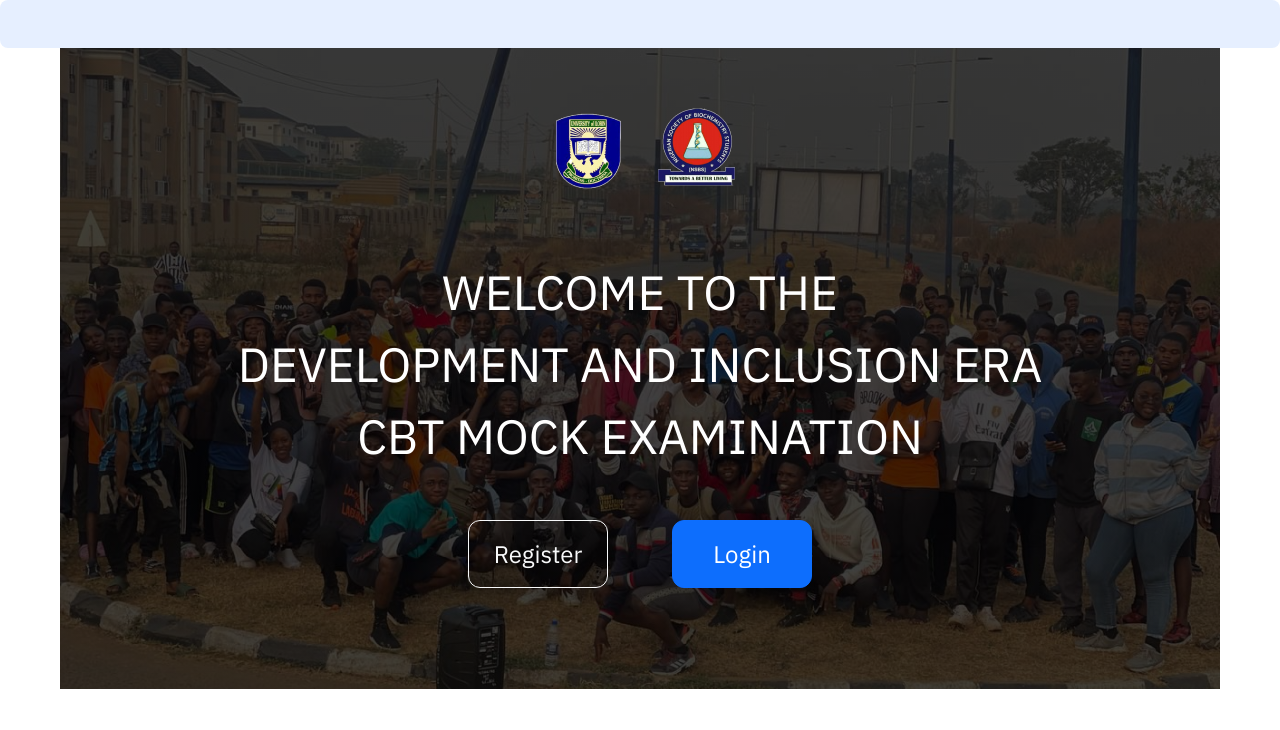
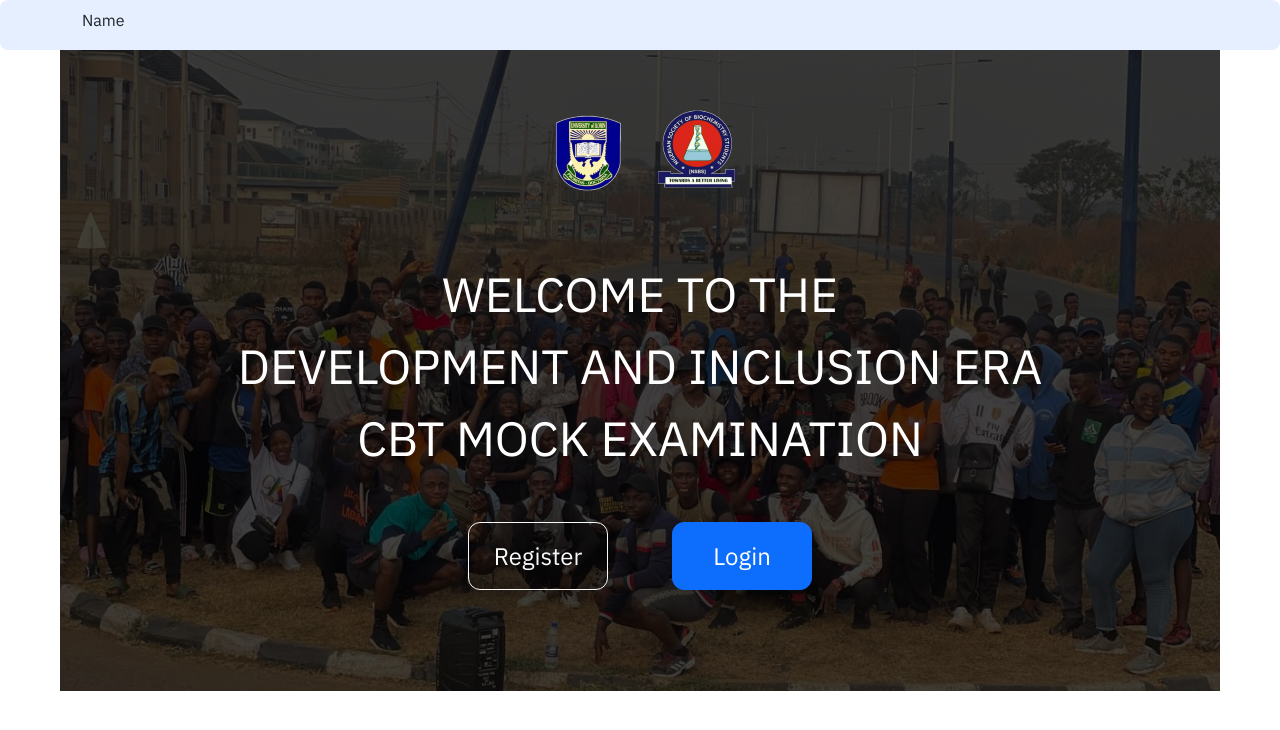
Before and after one commit to Maiqel1/cbt-test, a React (Create React App) app: page / in a window 1280 px wide. Shown: the top 730 px of the page. Built offline with nearby package versions, Linux system fonts and the light colour scheme.

Commit message:
feat: added styling to navigation, added submit button to nav

```diff
--- a/src/Context/QuizContext.js
+++ b/src/Context/QuizContext.js
@@ -40,6 +40,9 @@ export const QuizProvider = ({ children }) => {
       answer: "A",
     },
   ];
+
+  const timeAllocated = 60;
+  const [timeRemaining, setTimeRemaining] = useState(timeAllocated);
 
 
   //   this state is to clear the radio inputs when next is clicked, and retain state when previous is clicked
@@ -89,6 +92,9 @@ const finishQuiz = (showPrompt = true) => {
         answers,
         setAnswers,
         handleChange,
+        timeAllocated,
+        timeRemaining,
+        setTimeRemaining,
 
       }}
     >
--- a/src/components/Home.jsx
+++ b/src/components/Home.jsx
@@ -1,5 +1,6 @@
 import nsbs from "../assets/img/nsbs.png";
 import unilorin from "../assets/img/unilorin.png";
+import { Link } from "react-router-dom";
 
 function Home() {
   return (
@@ -22,8 +23,12 @@ function Home() {
         </div>
 
         <div className="header-buttons d-flex justify-content-center mt-5">
+          <Link to={'/register'}>
           <button className="btn btn-outline-light me-3">Register</button>
+          </Link>
+          <Link to={'/login'}>
           <button className="btn btn-primary text-white ms-5">Login</button>
+          </Link>
         </div>
       </header>
     </>
--- a/src/components/Nav.jsx
+++ b/src/components/Nav.jsx
@@ -1,7 +1,18 @@
+import {useContext} from 'react'
+import QuizContext from "../Context/QuizContext"
+
 function Nav() {
+
+  const {timeAllocated, timeRemaining, finishQuiz} = useContext(QuizContext)
+
   return (
-    <div className="navBar p-4">
-
+    <div className="navBar">
+        <div className="d-flex justify-content-between container pt-2">
+          <p>Name</p>
+          {/* timeRemaining <= timeAllocated / 2 && (
+          <button onClick={finishQuiz}>Submit</button> */}
+          {timeRemaining <= timeAllocated /2 && (<p onClick={finishQuiz} className="submit-button"> SUBMIT</p>)}
+        </div>
     </div>
   )
 }
--- a/src/components/Quiz.jsx
+++ b/src/components/Quiz.jsx
@@ -5,15 +5,15 @@ import { useState, useContext, useEffect } from "react";
 import  QuizContext  from "../Context/QuizContext";
 
 function Quiz() {
-  const {examState, Questions, answers, setAnswers, handleChange, finishQuiz } = useContext(QuizContext);
+  const {examState, Questions, answers, setAnswers, handleChange, finishQuiz , timeAllocated, timeRemaining, setTimeRemaining } = useContext(QuizContext);
   // setting question and answer state
   const [currentQuestion, setCurrentQuestion] = useState(0);
   const [optionChosen, setOptionChosen] = useState("");
 
   //   setting timer state
+
   // const [timeLeft, setTimeLeft] = useState(100);
-  const timeAllocated = 10000;
-  const [timeRemaining, setTimeRemaining] = useState(timeAllocated);
+
 
   useEffect(() => {
     let intervalId = setInterval(() => {
@@ -36,16 +36,8 @@ function Quiz() {
     setCurrentQuestion(question - 1);
   }
 
-
-
   //   next question and score increment
   const nextQuestion = () => {
-    // theres a flaw here, score increments once answer is picked, and doesnt reduce when answer is changed to incorrect one.
-    // possible fix? disable previous question button(not very feasible)
-    // alternatively,move score increment to finish quiz function
-    // if (Questions[currentQuestion].answer === optionChosen) {
-    //   setScore(score + 1);
-    // }
     // this condition returns the user to the first question when he clicks "next question" while on the last question
     if (currentQuestion === Questions.length - 1) {
       setCurrentQuestion(0);
@@ -68,8 +60,8 @@ function Quiz() {
   return (
     <div className="Quiz">
 
-    <div className="d-flex justify-content-between container my-5">
-        <p>{currentQuestion + 1} of {Questions.length}</p>
+    <div className="d-flex justify-content-between container my-4">
+        <p>Question : {currentQuestion + 1} {"/"} {Questions.length}</p>
 
         <p className="text-danger">
         {Math.floor(timeRemaining / 60)} : {timeRemaining % 60}
@@ -77,9 +69,7 @@ function Quiz() {
     </div>
 
       <div>
-        {timeRemaining <= timeAllocated / 2 && (
-          <button onClick={finishQuiz}>Finish Quiz</button>
-        )}
+
       </div>
 
       <div className="question-card container p-5">
@@ -159,14 +149,13 @@ function Quiz() {
 
             <div className="container">
               {Array.from({length : Questions.length}, (_, i)=> (
-                <div key={i + 1} onClick={() => handleNavigation(i + 1)}  className={answers[i] ? "question-navigation" : "question-navigation2"}>
+                <div key={i + 1} onClick={() => handleNavigation(i + 1)}  className={i === currentQuestion ? 'active-question' : answers[i] ? "question-navigation" : "question-navigation2"}>
 
                     <p className="mt-3 ms-4 text-white">{i + 1}</p>
                 </div>
               ))}
             </div>
 
-                {console.log()}
     </div>
   );
 }
--- a/src/index.css
+++ b/src/index.css
@@ -8,6 +8,8 @@
 .navBar{
   background: rgba(11, 95, 255, 0.1);
 border-radius: 8px;
+width: 100%;
+height: 50px;
 
 }
 
@@ -161,6 +163,24 @@ background: #D53434;
 
 }
 
+.active-question{
+  display: inline-block;
+  width: 60px;
+height: 60px;
+border-radius: 100%;
+margin: 20px 10px;
+background: #0B5FFF;
+}
+
+
+.submit-button{
+  cursor: pointer;
+  font-family: 'IBM Plex Sans';
+font-style: normal;
+font-weight: 500;
+font-size: 14px;
+line-height: 150%;
+}
 /* style = {{backgroundColor : answers[i + 1] ? 'green' : 'red', color: 'white', padding: '10px', cursor: 'pointer', display: 'inline-block'}} */
 
 
```
